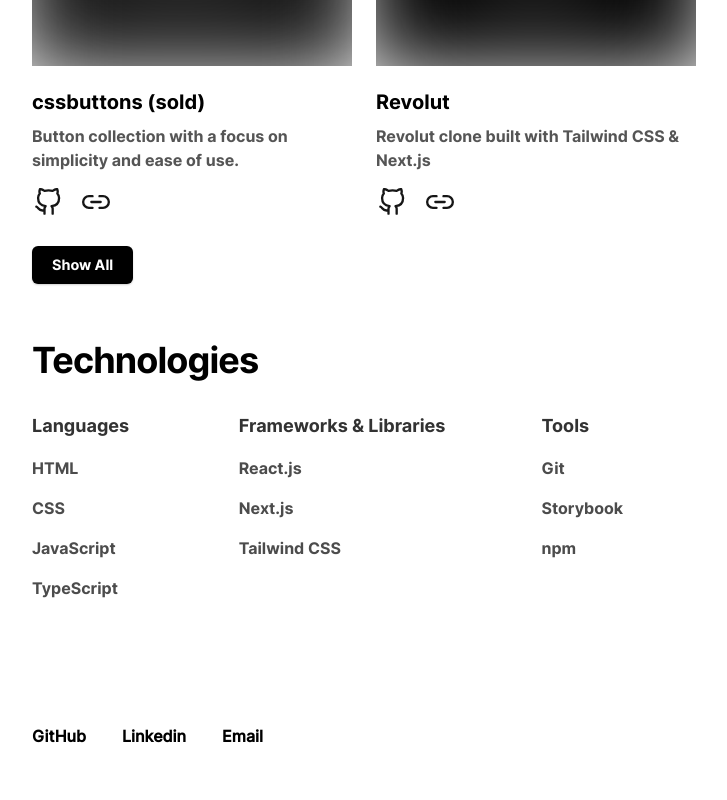
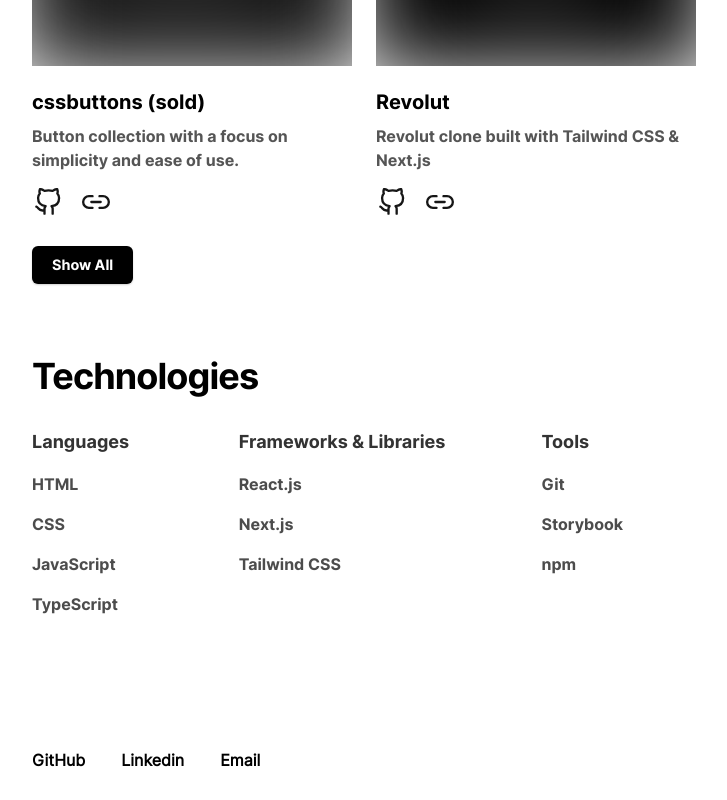
Before and after one commit to r1/jacklatimer.dev, a Next.js app: page / in a window 1280 px wide. Shown: the part 805-1605 px from the top of the page, without its empty margins (272-999 px from the left). Built offline with nearby package versions, Linux system fonts and the light colour scheme.

Commit message:
done(readme): updated images

```diff
--- a/components/Footer.tsx
+++ b/components/Footer.tsx
@@ -1,7 +1,7 @@
 export default function Footer() {
   return (
-    <footer className="mx-auto mb-6 flex max-w-2xl flex-col p-4 lg:mb-12 lg:p-0">
-      <div className="Inter-Medium flex space-x-9 font-semibold">
+    <footer className="mx-auto mb-4 flex max-w-2xl flex-col p-4 lg:mb-7 lg:p-0">
+      <div className="Inter-Regular flex space-x-9 font-semibold">
         <a
           href="https://github.com/r1"
           className="text-[#000000] transition"
--- a/components/Skills/Skills.tsx
+++ b/components/Skills/Skills.tsx
@@ -2,7 +2,7 @@
 
 function Skills() {
   return (
-    <section className="mb-1 mt-10 lg:mb-4">
+    <section className="mb-1 mt-14 lg:mb-6">
       <h3 className="mb-1 p-4 text-3xl tracking-tight text-black md:p-4 md:text-4xl lg:mb-8 lg:p-0">
         Technologies
       </h3>
```
Also changed, not shown: img/main_page2.png.
